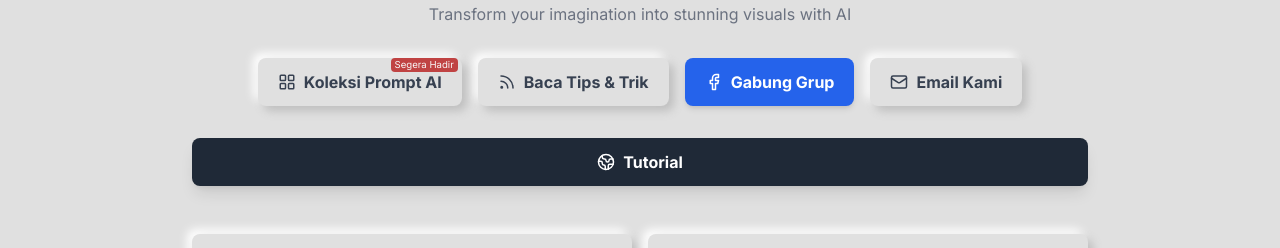
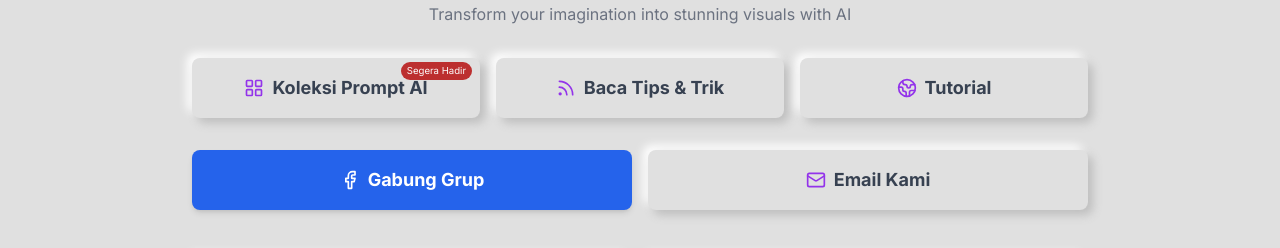
Before and after one commit to ruangriung/ruangriung-generator-app, a Next.js app: page / in a window 1280 px wide. Shown: the part 170-418 px from the top of the page. Built offline with nearby package versions, Linux system fonts and the light colour scheme; no server answers.

Commit message:
fix(adslot): Corrected typo in AdBanner dataAdSlot prop

```diff
--- a/app/page.tsx
+++ b/app/page.tsx
@@ -6,7 +6,7 @@ import AuthButton from '@/components/AuthButton';
 import ThemeToggle from '@/components/ThemeToggle';
 import { useState, useEffect } from 'react';
 import FAQ from '@/components/FAQ';
-import { AdBanner } from '@/components/AdBanner';
+import { AdBanner } from '@/components/AdBanner'; // Pastikan AdBanner diimpor dengan benar
 import Link from 'next/link';
 
 export default function Home() {
@@ -88,41 +88,54 @@ export default function Home() {
         </p>
       </header>
 
-      <div className="w-full max-w-4xl mb-8 flex flex-wrap justify-center gap-4">
+      {/* Grouping for Main Features/Content */}
+      <div className="w-full max-w-4xl mb-8 grid grid-cols-1 sm:grid-cols-2 lg:grid-cols-3 gap-4">
         <Link href="#"
-          className="inline-flex items-center justify-center gap-2 px-5 py-3 bg-light-bg dark:bg-dark-bg text-gray-700 dark:text-gray-300 font-bold rounded-lg shadow-neumorphic-button dark:shadow-dark-neumorphic-button active:shadow-neumorphic-inset dark:active:shadow-dark-neumorphic-inset transition-all relative"
+          className="flex items-center justify-center gap-2 p-4 bg-light-bg dark:bg-dark-bg text-gray-700 dark:text-gray-300 font-bold rounded-lg shadow-neumorphic-button dark:shadow-dark-neumorphic-button active:shadow-neumorphic-inset dark:active:shadow-dark-neumorphic-inset transition-all relative group"
         >
-          <LayoutGrid size={18} />
-          <span>Koleksi Prompt AI</span>
-          <span className="absolute top-0 right-1 text-[0.6rem] text-white font-normal opacity-80 bg-red-700 px-1 rounded">Segera Hadir</span>
+          <LayoutGrid size={20} className="text-purple-600 group-hover:scale-110 transition-transform" />
+          <span className="text-lg">Koleksi Prompt AI</span>
+          <span className="absolute top-1 right-2 text-[0.6rem] text-white font-normal opacity-90 bg-red-700 px-1.5 py-0.5 rounded-full">Segera Hadir</span>
         </Link>
-        <Link href="/artikel" className="inline-flex items-center justify-center gap-2 px-5 py-3 bg-light-bg dark:bg-dark-bg text-gray-700 dark:text-gray-300 font-bold rounded-lg shadow-neumorphic-button dark:shadow-dark-neumorphic-button active:shadow-neumorphic-inset dark:active:shadow-dark-neumorphic-inset transition-all">
-          <Rss size={18} />
-          <span>Baca Tips & Trik</span>
+
+        <Link href="/artikel"
+          className="flex items-center justify-center gap-2 p-4 bg-light-bg dark:bg-dark-bg text-gray-700 dark:text-gray-300 font-bold rounded-lg shadow-neumorphic-button dark:shadow-dark-neumorphic-button active:shadow-neumorphic-inset dark:active:shadow-dark-neumorphic-inset transition-all group"
+        >
+          <Rss size={20} className="text-purple-600 group-hover:scale-110 transition-transform" />
+          <span className="text-lg">Baca Tips & Trik</span>
         </Link>
-        <a href="https://www.facebook.com/groups/1182261482811767/?ref=share&mibextid=lOuIew" target="_blank" rel="noopener noreferrer" className="inline-flex items-center justify-center gap-2 px-5 py-3 bg-blue-600 text-white font-bold rounded-lg shadow-md hover:bg-blue-700 transition-colors">
-          <Facebook size={18} />
-          <span>Gabung Grup</span>
-        </a>
-        <Link href="/kontak" className="inline-flex items-center justify-center gap-2 px-5 py-3 bg-light-bg dark:bg-dark-bg text-gray-700 dark:text-gray-300 font-bold rounded-lg shadow-neumorphic-button dark:shadow-dark-neumorphic-button active:shadow-neumorphic-inset dark:active:shadow-dark-neumorphic-inset transition-all">
-          <Mail size={18} />
-          <span>Email Kami</span>
-        </Link>
-      </div>
-      <div className="w-full max-w-4xl mb-8">
+
         <a
           href="https://dery-ai.my.id"
           target="_blank"
           rel="noopener noreferrer"
-          className="w-full inline-flex items-center justify-center gap-2 px-5 py-3 bg-gray-800 text-white font-bold rounded-lg shadow-lg hover:bg-gray-950 transition-colors active:shadow-inner relative"
+          className="flex items-center justify-center gap-2 p-4 bg-light-bg dark:bg-dark-bg text-gray-700 dark:text-gray-300 font-bold rounded-lg shadow-neumorphic-button dark:shadow-dark-neumorphic-button active:shadow-neumorphic-inset dark:active:shadow-dark-neumorphic-inset transition-all group sm:col-span-2 lg:col-span-1"
         >
-          <EarthIcon size={18} />
-          <span>Tutorial</span>
+          <EarthIcon size={20} className="text-purple-600 group-hover:scale-110 transition-transform" />
+          <span className="text-lg">Tutorial</span>
         </a>
       </div>
+
+      {/* Grouping for Community/Contact */}
+      <div className="w-full max-w-4xl mb-8 grid grid-cols-1 sm:grid-cols-2 gap-4">
+        <a href="https://www.facebook.com/groups/1182261482811767/?ref=share&mibextid=lOuIew" target="_blank" rel="noopener noreferrer"
+          className="flex items-center justify-center gap-2 p-4 bg-blue-600 text-white font-bold rounded-lg shadow-md hover:bg-blue-700 transition-colors group"
+        >
+          <Facebook size={20} className="group-hover:scale-110 transition-transform" />
+          <span className="text-lg">Gabung Grup</span>
+        </a>
+
+        <Link href="/kontak"
+          className="flex items-center justify-center gap-2 p-4 bg-light-bg dark:bg-dark-bg text-gray-700 dark:text-gray-300 font-bold rounded-lg shadow-neumorphic-button dark:shadow-dark-neumorphic-button active:shadow-neumorphic-inset dark:active:shadow-dark-neumorphic-inset transition-all group"
+        >
+          <Mail size={20} className="text-purple-600 group-hover:scale-110 transition-transform" />
+          <span className="text-lg">Email Kami</span>
+        </Link>
+      </div>
+
       {/* AKHIR TOMBOL BARU */}
       <div className="w-full max-w-4xl mb-4">
-        <AdBanner dataAdSlot="6897039624" />
+        <AdBanner dataAdSlot="8254616654" />
       </div>
 
        {/* === TOMBOL PREMIUM SEMENTARA DINONAKTIFKAN DENGAN KOMENTAR === */}
@@ -149,6 +162,7 @@ export default function Home() {
         <Tabs />
       </main>
       <div className="w-full max-w-4xl mt-16">
+        {/* PERBAIKAN DI SINI: dataAdAdSlot diubah menjadi dataAdSlot */}
         <AdBanner dataAdSlot="5961316189" />
       </div>
 
```
Also changed, not shown: 1 other file (tests, documents, lock files or other folders).
